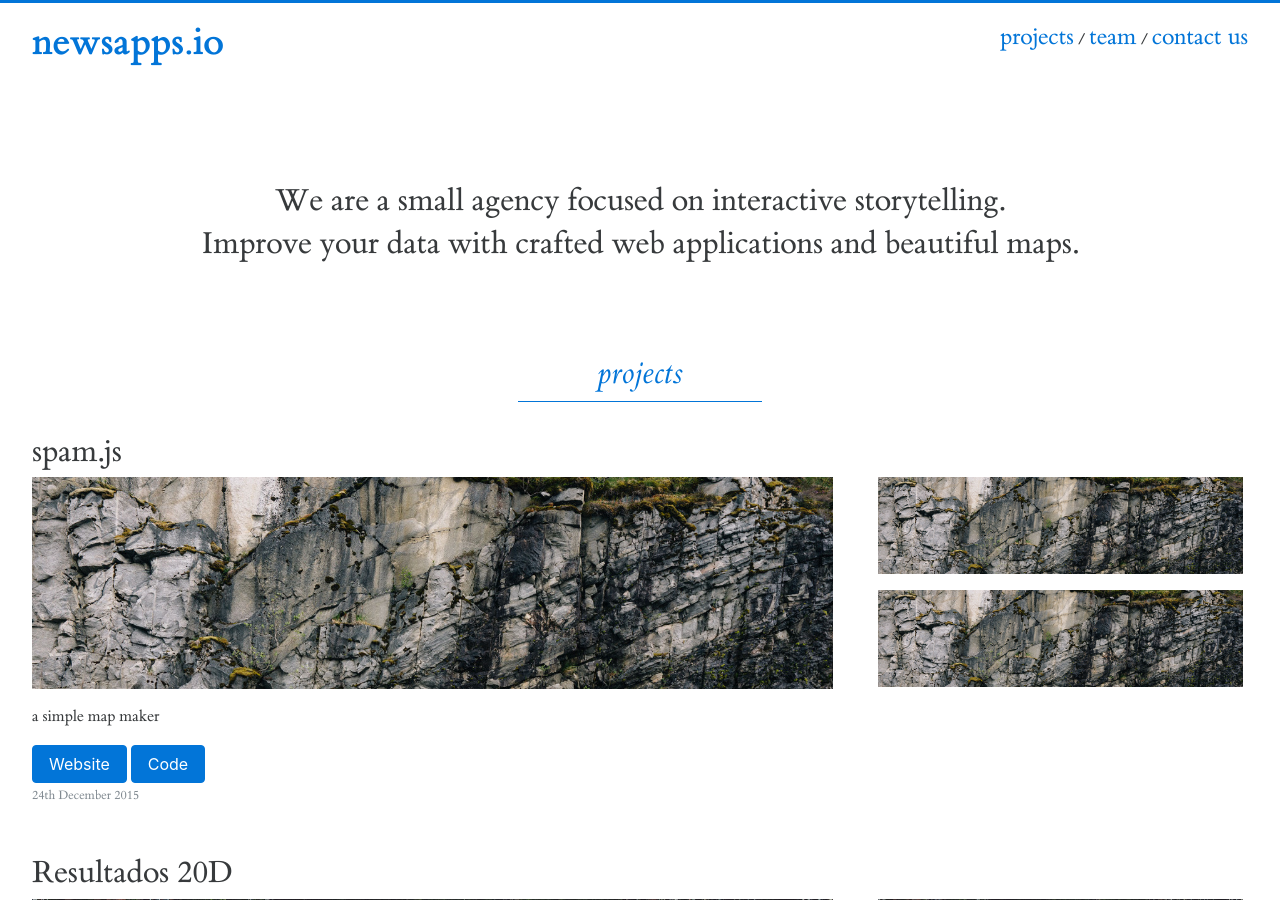
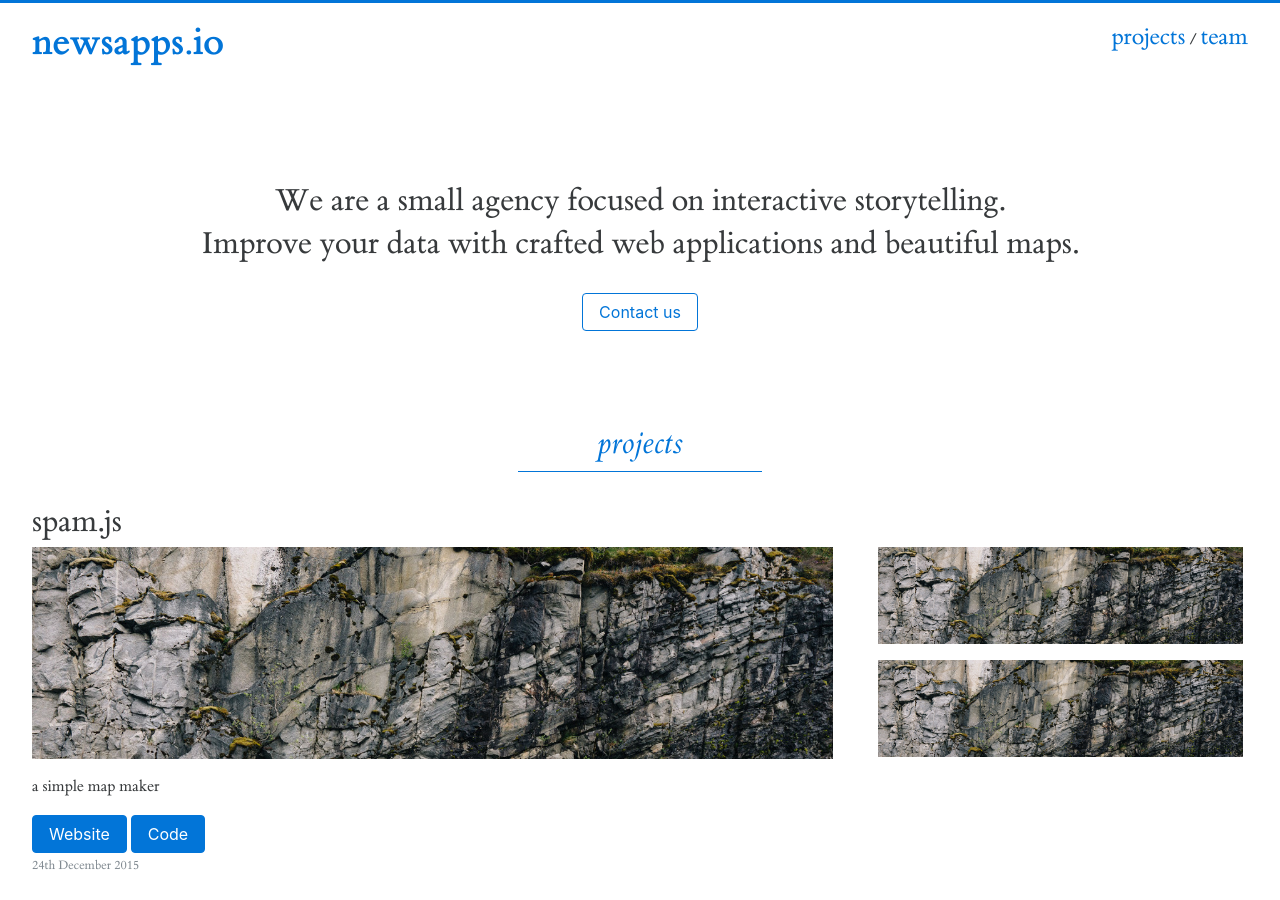
Before and after one commit to martgnz/newsappsio.github.io, a Jekyll site: the page built from index.html, in a window 1280 px wide and 900 px high. Built offline with Jekyll 4.4.1, drawn with Linux system fonts in a browser that asks for light colours.

Commit message:
add contact button

```diff
--- a/_includes/about.html
+++ b/_includes/about.html
@@ -1,10 +1,5 @@
 <section id="about" class="interactiveAbout col-centered">
     <h2 class="interactiveAbout--headline">We are a small agency focused on interactive storytelling.</h2>
     <h2 class="interactiveAbout--headline">Improve your data with crafted web applications and beautiful maps.</h2>
+    <a href="mailto:hello@newsapps.io" type="button" class="btn btn-primary-outline m-t-2">Contact us</a>
 </section>
-<!--<svg class="arrowAbout center-block">
-    <marker xmlns="http://www.w3.org/2000/svg" id="arrow" viewBox="0 0 10 10" refX="0" refY="5" markerUnits="strokeWidth" markerWidth="10" markerHeight="10" orient="auto">
-      <path class="arrowAbout--marker" d="M 0 0 L 10 5 L 0 10 z"/>
-    </marker>
-    <line class="arrowAbout--path"  x1="150" y1="0" x2="150" y2="80" marker-end="url(#arrow)"/>
-</svg>-->
--- a/_includes/nav.html
+++ b/_includes/nav.html
@@ -1,8 +1,7 @@
 <nav class="navigation">
-    <a href="/"><h1 class="navigation--lead" role="banner">newsapps.io</h1></a>
+    <a href="/" role="banner"><h1 class="navigation--lead">newsapps.io</h1></a>
     <div class="contact">
         <a class="contactLink" href="#projects">projects</a> /
-        <a class="contactLink" href="#team">team</a> /
-        <a class="contactLink" href="mailto:hello@newsapps.io">contact us</a>
+        <a class="contactLink" href="#team">team</a>
     </div>
 </nav>
--- a/_layouts/home.html
+++ b/_layouts/home.html
@@ -10,11 +10,8 @@
         </div>
         {% include footer.html %}
         <script src="/js/jquery-2.1.4.min.js"></script>
-        <!--<script src="/js/d3.v3.min.js"></script>-->
         <script src="/js/transition.js"></script>
         <script src="/js/zoom.min.js"></script>
-        <script src="/js/wow.min.js"></script>
-        <!--<script src="/js/swoopyarrows.js"></script>-->
         <script src="/js/jquery.unveil.js"></script>
         <script src="/js/main.js"></script>
     </body>
--- a/js/main.js
+++ b/js/main.js
@@ -1,8 +1,3 @@
-// wow config
-wow = new WOW({ boxClass: 'scroll', animateClass: 'animated', offset: 0, mobile: false, live: true })
-
-// initiate wow
-wow.init()
 
 // lazyload
 $("img").unveil(200, function() {
@@ -11,6 +6,7 @@ $("img").unveil(200, function() {
   });
 });
 
+// anchor scroll
 $(function() {
   $('a[href*=#]:not([href=#])').click(function() {
     if (location.pathname.replace(/^\//,'') == this.pathname.replace(/^\//,'') && location.hostname == this.hostname) {
```
Also changed, not shown: js/wow.min.js (deleted).
